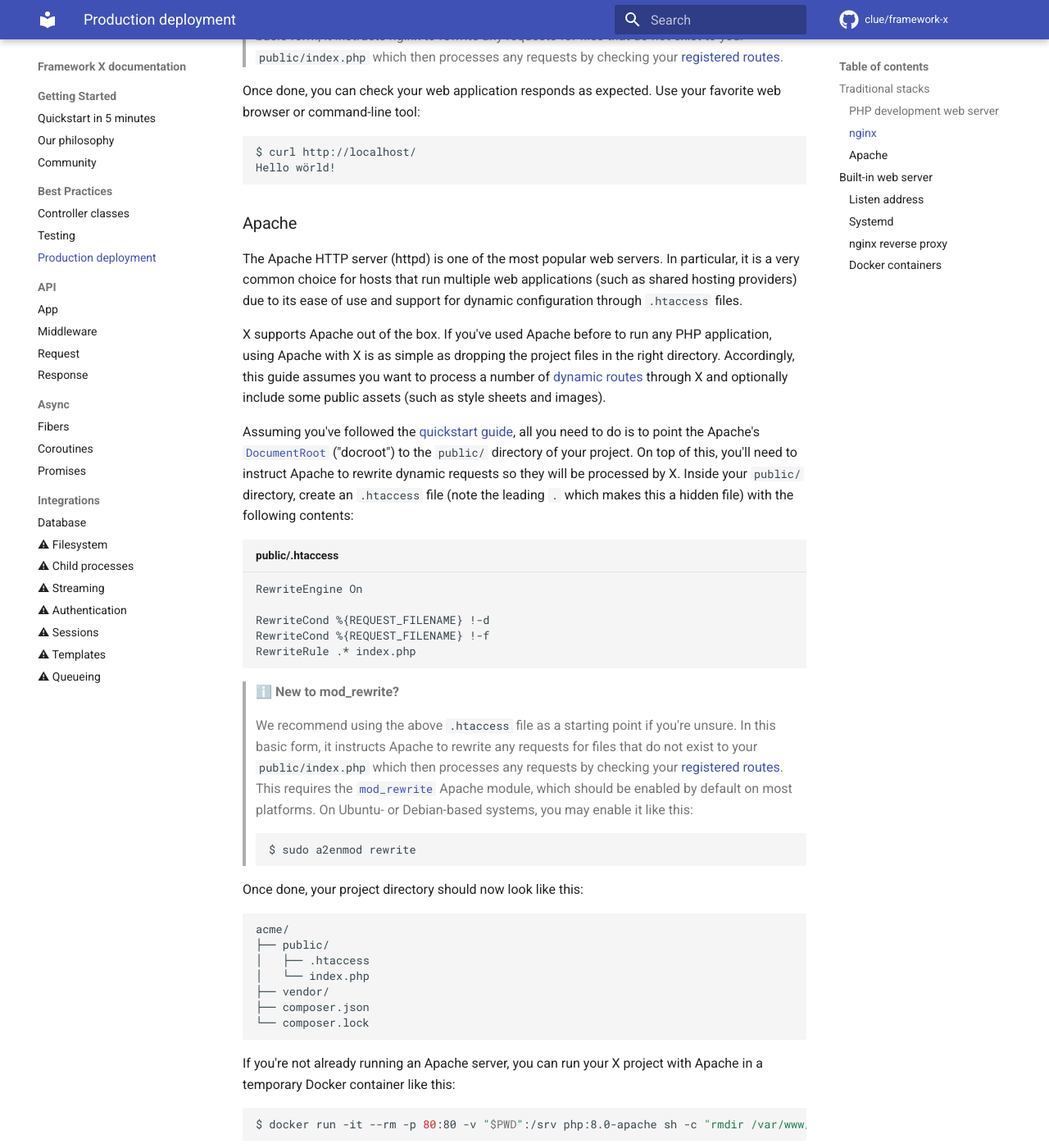
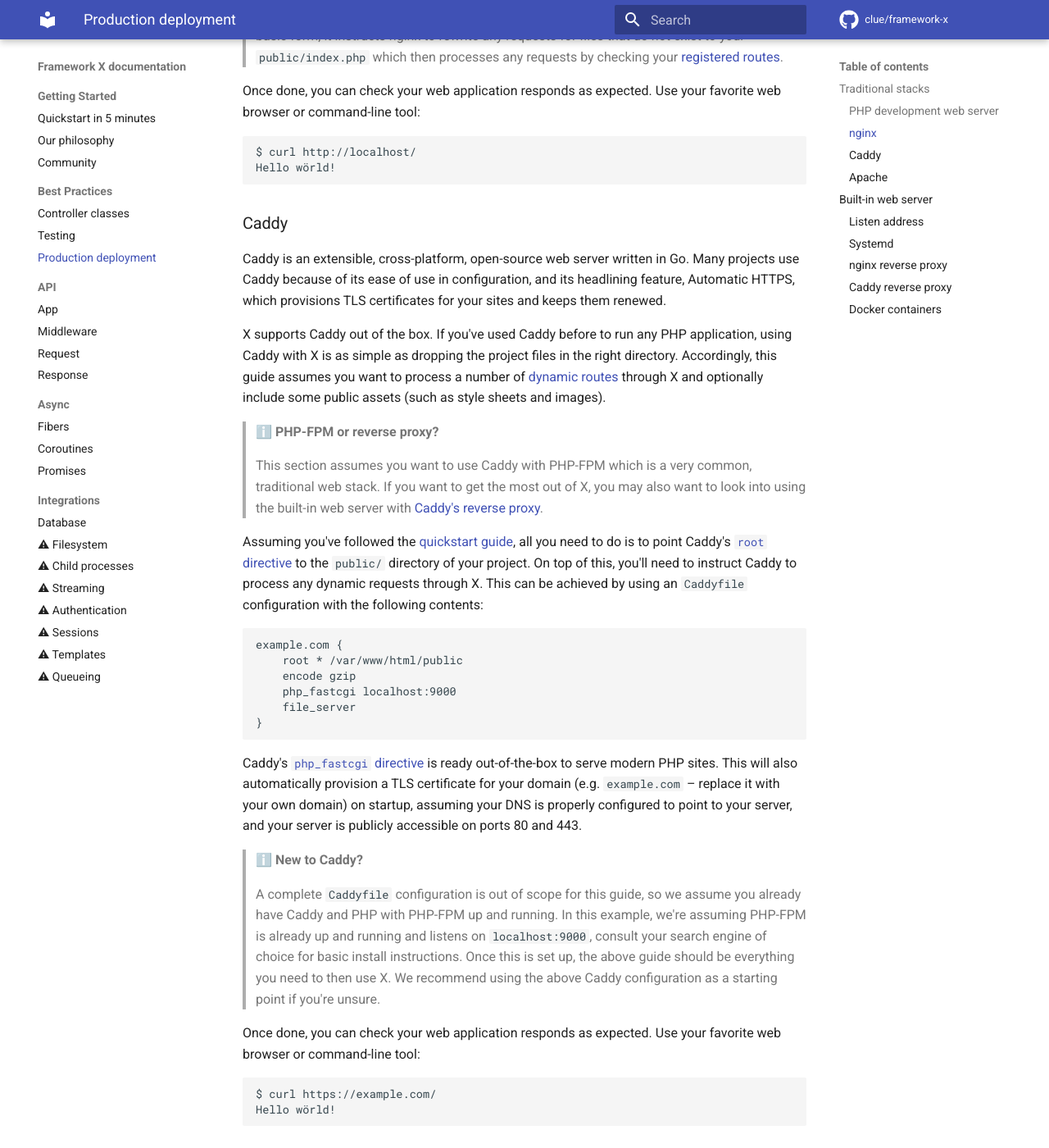
Before and after one commit to clue/framework-x, an MkDocs documentation site: the page built from docs/best-practices/deployment.md, in a window 1280 px wide and 1400 px high, scrolled down 1980 px. Shown: the whole window at 82% size. Built offline with MkDocs 1.6.1 and Material for MkDocs 9.7.7, drawn with Linux system fonts in a browser that asks for light colours; comment, search, counter and statistics services are not loaded; some of the changed text lies outside the part shown.

Commit message:
Add Caddy to deployment docs
Caddy has a bunch of ease of use and convenience benefits over both Nginx and Apache, and supports both the php-fpm and proxy workflows well. It can proxy websocket traffic without any additional config as well (on the same port as regular HTTP traffic).

````diff
--- a/docs/best-practices/deployment.md
+++ b/docs/best-practices/deployment.md
@@ -10,7 +10,7 @@ provides even more awesome features with its built-in web server.
 No matter what existing PHP stack you're using, X runs anywhere.
 This means that if you've already used PHP before, X will *just work*.
 
-* nginx with PHP-FPM
+* nginx or Caddy with PHP-FPM
 * Apache with PHP-FPM, mod_fcgid, mod_cgi or mod_php
 * Any other web server using FastCGI to talk to PHP-FPM
 * Linux, Mac and Windows operating systems (<abbrev title="Apache, MySQL or MariaDB, PHP, on Linux, Mac or Windows operating systems">LAMP, MAMP, WAMP</abbrev>)
@@ -97,6 +97,65 @@ favorite web browser or command-line tool:
 
 ```bash
 $ curl http://localhost/
+Hello wörld!
+```
+
+### Caddy
+
+Caddy is an extensible, cross-platform, open-source web server written in Go.
+Many projects use Caddy because of its ease of use in configuration, and its
+headlining feature, Automatic HTTPS, which provisions TLS certificates for your
+sites and keeps them renewed.
+
+X supports Caddy out of the box. If you've used Caddy before to run any PHP
+application, using Caddy with X is as simple as dropping the project files in
+the right directory. Accordingly, this guide assumes you want to process a
+number of [dynamic routes](../api/app.md#routing) through X and optionally
+include some public assets (such as style sheets and images).
+
+> ℹ️ **PHP-FPM or reverse proxy?**
+>
+> This section assumes you want to use Caddy with PHP-FPM which is a very common,
+> traditional web stack. If you want to get the most out of X, you may also
+> want to look into using the built-in web server with
+> [Caddy's reverse proxy](#caddy-reverse-proxy).
+
+Assuming you've followed the [quickstart guide](../getting-started/quickstart.md),
+all you need to do is to point Caddy's [`root` directive](https://caddyserver.com/docs/caddyfile/directives/root)
+to the `public/` directory of your project. On top of this, you'll need
+to instruct Caddy to process any dynamic requests through X. This can be
+achieved by using an `Caddyfile` configuration with the following contents:
+
+```
+example.com {
+    root * /var/www/html/public
+    encode gzip
+    php_fastcgi localhost:9000
+    file_server
+}
+```
+
+Caddy's [`php_fastcgi` directive](https://caddyserver.com/docs/caddyfile/directives/php_fastcgi)
+is ready out-of-the-box to serve modern PHP sites. This will also automatically
+provision a TLS certificate for your domain (e.g. `example.com` – replace it
+with your own domain) on startup, assuming your DNS is properly configured to
+point to your server, and your server is publicly accessible on ports 80 and 443.
+
+> ℹ️ **New to Caddy?**
+>
+> A complete `Caddyfile` configuration is out of scope for this guide, so we assume
+> you already have Caddy and PHP with PHP-FPM up and running. In this example,
+> we're assuming PHP-FPM is already up and running and listens on `localhost:9000`,
+> consult your search engine of choice for basic install instructions. Once this
+> is set up, the above guide should be everything you need to then use X. We
+> recommend using the above Caddy configuration as a starting point if you're
+> unsure.
+
+Once done, you can check your web application responds as expected. Use your
+favorite web browser or command-line tool:
+
+```bash
+$ curl https://example.com/
 Hello wörld!
 ```
 
@@ -342,6 +401,63 @@ $ curl http://localhost/
 Hello wörld!
 ```
 
+### Caddy reverse proxy
+
+If you're using the built-in web server, X will listen on `http://127.0.0.1:8080`
+[by default](#listen-address). Instead of using the `X_LISTEN` environment to
+change to a publicly accessible listen address, it's usually recommended to use
+a reverse proxy instead for production deployments.
+
+By using Caddy as a reverse proxy, we can leverage a high performance web server
+to handle static assets (such as style sheets and images) and proxy any
+requests to [dynamic routes](../api/app.md#routing) through X. On top of this,
+we can configure Caddy to log requests, handle rate limits, and to provide HTTPS
+support (TLS termination).
+
+Assuming you've followed the [quickstart guide](../getting-started/quickstart.md),
+all you need to do is to point the Caddy's [`root` directive](https://caddyserver.com/docs/caddyfile/directives/root)
+to the `public/` directory of your project. On top of this, you'll need
+to instruct Caddy to process any dynamic requests through X. This can be
+achieved by using a `Caddyfile` configuration with the following contents:
+
+```
+example.com {
+    root * /var/www/html/public;
+
+    @static {
+        file {path} {path}/
+        not path *.php
+    }
+    handle @static {
+        rewrite * {http.matchers.file.relative}
+        file_server
+    }
+
+    handle {
+        reverse_proxy localhost:8080
+    }
+}
+```
+
+> ℹ️ **New to Caddy?**
+>
+> A complete Caddy configuration is out of scope for this guide, so we assume
+> you already have Caddy up and running. Unlike [using Caddy with PHP-FPM](#caddy),
+> this example does not require a PHP-FPM setup.
+>
+> We recommend using the above `Caddyfile` configuration as a starting point if you're
+> unsure. In this basic form, it instructs Caddy to server any requests for
+> files _do_ exist, and proxy everything else to your X server, which processes any
+> requests by checking your [registered routes](../api/app.md#routing).
+
+Once done, you can check your web application responds as expected. Use your
+favorite web browser or command-line tool:
+
+```bash
+$ curl https://example.com/
+Hello wörld!
+```
+
 ### Docker containers
 
 > ⚠️ **Documentation still under construction**
````
